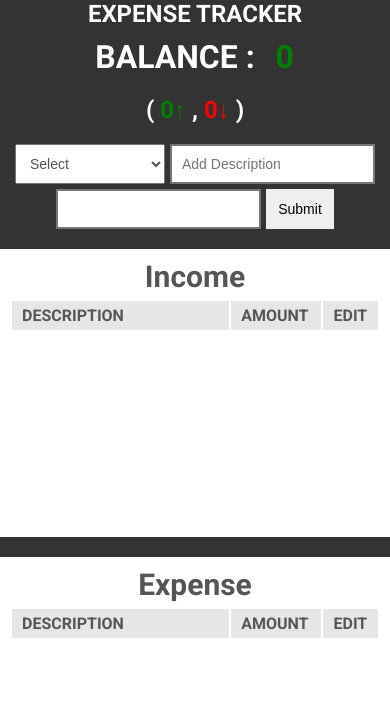
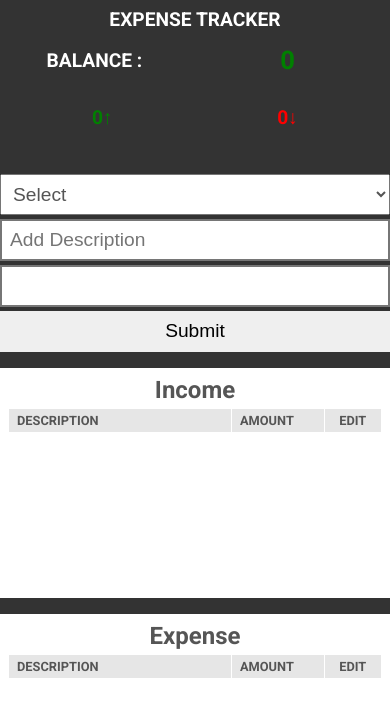
Before and after one commit to divyang-softrefine/expense-tracker, a website built with Parcel: page index.html in a window 390 px wide. Built offline with nearby package versions, Linux system fonts and the light colour scheme.

Commit message:
responsive

```diff
--- a/index.html
+++ b/index.html
@@ -17,7 +17,7 @@
         <div class="balance-container">
             <h3>Balance :</h3>
             <span id="current-balance">333</span>
-            <span>( <span class="total-positive"></span> ,<span class="total-negative"></span> )</span>
+            <span><span class="total-positive"></span><span class="total-negative"></span></span>
         </div>
         <div class="form-container">
             <form class="m-auto" id="form">
--- a/src/js/controller.js
+++ b/src/js/controller.js
@@ -143,11 +143,13 @@ class App{
             if(!inputDesp.value){
                 despError.textContent = `Please add Description`;
                 despError.closest('.popup').classList.add('show');
+                setTimeout(()=>{despError.closest('.popup').classList.remove('show')},5000);
                 check = true;
             }
             if(inputDesp.value && inputDesp.value.length > 128){
                 despError.textContent = `Despcription should be between 1 and 128 characters, Thank you!`;
                 despError.closest('.popup').classList.add('show');
+                setTimeout(()=>{despError.closest('.popup').classList.remove('show')},5000);
                 check = true;
             }
         }else{
@@ -156,6 +158,7 @@ class App{
 
         if(!inputPrice.value || !Number(inputPrice.value) ||Number(inputPrice.value) < 0){
             priceError.closest('.popup').classList.add('show');
+            setTimeout(()=>{priceError.closest('.popup').classList.remove('show')},5000);
             check = true;
         }else{
             priceError.closest('.popup').classList.remove('show');
--- a/src/sass/main.scss
+++ b/src/sass/main.scss
@@ -13,6 +13,7 @@ $text-default : #555;
     color: inherit;
     text-decoration: inherit;
     font-size: inherit;
+    word-wrap: break-word;
 }
 
 .m-auto{
@@ -33,7 +34,8 @@ $text-default : #555;
     color : $text-default;
 }
 .heading-two{
-    font-size: 2.4rem;
+    margin-top: 5rem;
+    font-size: 4.8rem;
     color: white;
     text-transform: uppercase;
 }
@@ -50,6 +52,7 @@ $text-default : #555;
     border-spacing: .2rem .5em;
     font-size: 1.4rem;
     flex-grow: 1;
+    width: 45%;
     &>h3{
         width: 100%;
         font-size: 3rem;
@@ -97,40 +100,61 @@ td{
     border-bottom: 1px solid #999;
 }
 .form-control{
-    font-size: 1.4rem;
+    font-size: 2.4rem;
 }
-
+.form-container{
+    width: 100%;
+}
+.popup{
+    &>*{
+        width: 100%;
+    }
+}
 #form{
+    width: 95%;
     display: flex;
     flex-flow: row wrap;
     gap : .5rem;
+    &>*{
+        flex-grow: 1;
+    }
     align-items: center;
     justify-content: center;
 }
 .balance-container{
+    min-height: 25vh;
+
+    margin-bottom: 2rem;
     width: fit-content;
     gap: 2rem;
     margin-top: 1rem;
-    padding-bottom: 2rem;
     display: grid;
-    grid-template-columns: repeat(1,3fr);
+    grid-template-columns: 1fr 1fr;
     align-items: center;
     justify-items: center;
     &>*:first-child{
         grid-row: 1;
         grid-column: 1;
-        font-size: 3.2rem;
+        font-size: 4.8rem;
     }
     &>*:nth-child(2){
         grid-column: span 2;
         grid-row: 1;
-        font-size: 3.2rem;
+        font-size: 6.4rem;
     }
     &>*:last-child{
+        width: 100%;
         grid-row: 2;
         grid-column: span 3;
+        align-self: flex-start;
+        display: grid;
+        grid-template-columns: repeat(2,1fr);
+        justify-items: center;
+        &>*{
+            grid-row: 1;
+        }
         margin: 0 auto;
-        font-size: 2.4rem;
+        font-size: 3.6rem;
     }
     justify-content: space-between;
     color : white;
@@ -147,7 +171,7 @@ tr{
         &:nth-child(1){
         width: 60%;
         max-width: 200px;
-        overflow-x: auto;
+        word-wrap: break-word;
         }
         &:last-child{
             text-align: center;
@@ -191,11 +215,12 @@ select{
   /* The actual popup */
   .popup .popuptext {
     visibility: hidden;
-    width: 160px;
+    width: 50%;
     background-color: #fff;
     color: red;
     text-align: center;
     border-radius: 6px;
+    font-size: 1.6rem;
     padding: 8px 1rem;
     position: absolute;
 
@@ -237,3 +262,83 @@ select{
     from {opacity: 0;}
     to {opacity:1 ;}
   }
+
+
+
+@media (max-width : 768px){
+    html{
+    font-size: 55%;
+    }
+
+    .table-container{
+        display: grid;
+        grid-template-columns: 1fr;
+        &>*{
+            width: 100%;
+        }
+    }
+}
+@media (max-width : 425px) {
+    html{
+        font-size: 50%;
+    }
+    .heading-two{
+        margin-top: 1rem;
+        font-size: 2.4rem;
+    }
+
+    .balance-container{
+        min-height: 15vh;
+        margin: 0 auto;
+        margin-bottom: 2rem;
+        width: 95vw;
+        &>*:first-child{
+            font-size: 2.4rem;
+        }
+        &>*{
+            &:nth-child(2){
+                font-size: 3.2rem;
+            }
+            &:nth-child(3){
+                font-size: 2.4rem;
+            }
+        }
+    }
+    #form{
+        width: 100%;
+        flex-flow: column nowrap;
+        &>*{
+            width: 100%;
+        }
+    }
+}
+
+@media (max-width : 240px) {
+    html{
+        font-size: 45%;
+    }
+    .heading-two{
+        font-size: 2rem;
+    }
+    .balance-container{
+        &>*:first-child{
+            font-size: 2rem;
+        }
+    }
+
+    .positive,.negative{
+        font-size: 1.4rem;
+    }
+    tr{
+        display: flex;
+        flex-flow: column nowrap;
+        gap: 1rem;
+        &>*{
+            width: 100%;
+        }
+        &>*:nth-child(1){
+            width: 100%;
+            max-width: 100%;
+        }
+    }
+}
```
Also changed, not shown: dist/index.html, 4 other files.
